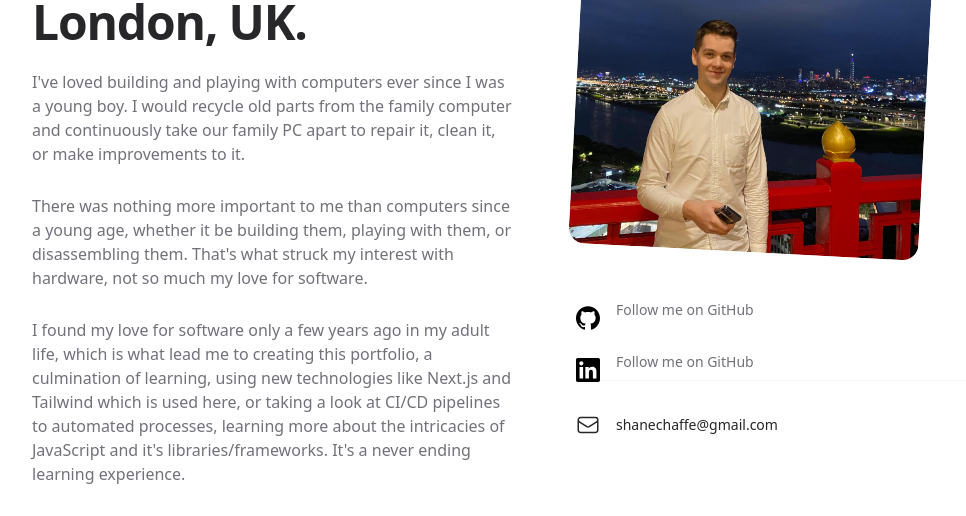
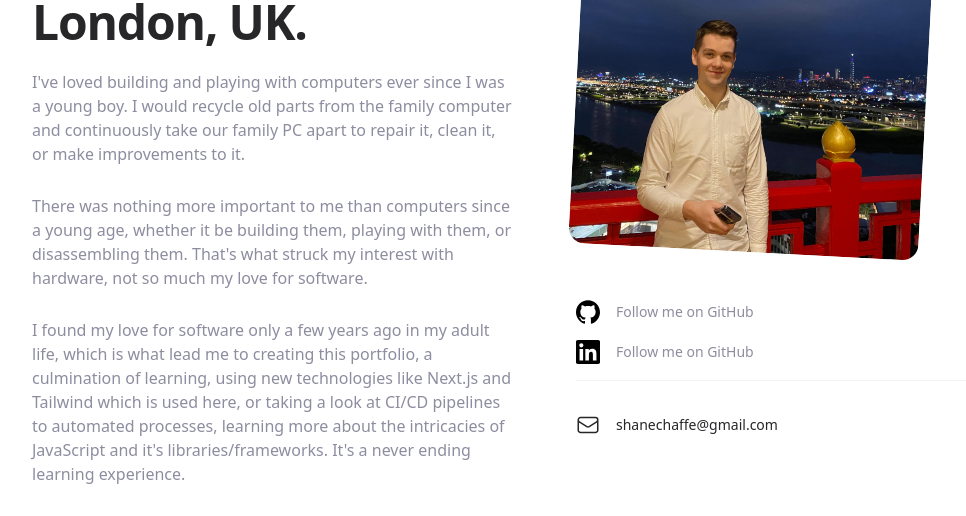
Before and after one commit to Chaffexd/portfolio-updated, a Next.js app: page /about in a window 1280 px wide. Shown: the part 284-800 px from the top of the page, without its empty margins (128-1094 px from the left). Built offline with nearby package versions, Linux system fonts and the light colour scheme.

Commit message:
fixed styling

```diff
--- a/components/about/AboutSocials.js
+++ b/components/about/AboutSocials.js
@@ -9,17 +9,17 @@ const AboutSocials = () => {
         <li className="flex flex-col h-6">
             <Link href={"https://github.com/Chaffexd"} target="_blank" className="flex items-center mb-4 text-sm font-medium text-zinc-800 transition hover:text-teal-500 dark:text-zinc-200 dark:hover:text-teal-500">
                 <GitHubIcon />
-                <p className="ml-4 w-22">Follow me on GitHub</p>
+                <p className="ml-4 w-22 mb-0 dark:text-white dark:hover:text-zinc-400">Follow me on GitHub</p>
             </Link>
             <Link href={"https://www.linkedin.com/in/shane-chaffe/"} target="_blank" className="flex items-center text-sm font-medium text-zinc-800 transition hover:text-teal-500 dark:text-zinc-200 dark:hover:text-teal-500">
                 <LinkedInIcon />
-                <p className="ml-4 w-22">Follow me on GitHub</p>
+                <p className="ml-4 w-22 mb-0 dark:text-white dark:hover:text-zinc-400">Follow me on GitHub</p>
             </Link>
         </li>
         <li className="mt-14 border-t border-zinc-100 pt-8 dark:border-zinc-700/40 flex">
             <a href="mailto:shanechaffe@gmail.com" className="group flex items-center text-sm font-medium text-zinc-800 transition hover:text-teal-500 dark:text-zinc-200 dark:hover:text-teal-500">
                 <MailIcon />
-                <span className="ml-4">shanechaffe@gmail.com</span>
+                <span className="ml-4 mb-0">shanechaffe@gmail.com</span>
             </a>
         </li>
 
--- a/components/about/Intro.js
+++ b/components/about/Intro.js
@@ -3,23 +3,23 @@ import React from "react";
 const Intro = () => {
   return (
     <div className="lg:order-first lg:row-span-2">
-      <h1 className="text-4xl font-bold tracking-tight text-zinc-800 dark:text-zinc-100 sm:text-5xl">
+      <h1 className="text-4xl font-bold tracking-tight text-zinc-800 dark:text-white sm:text-5xl">
         I'm Shane Chaffe, born and raised in London, UK.
       </h1>
-      <div className="mt-6 space-y-7 text-base text-zinc-600 dark:text-zinc-400">
-        <p>
+      <div className="mt-6 space-y-7 text-base text-zinc-600 dark:text-white">
+        <p className="dark:text-zinc-400">
           I've loved building and playing with computers ever since I was a
           young boy. I would recycle old parts from the family computer and
           continuously take our family PC apart to repair it, clean it, or make
           improvements to it.
         </p>
-        <p>
+        <p className="dark:text-zinc-400">
           There was nothing more important to me than computers since a young
           age, whether it be building them, playing with them, or disassembling
           them. That's what struck my interest with hardware, not so much my
           love for software.
         </p>
-        <p>
+        <p className="dark:text-zinc-400">
           I found my love for software only a few years ago in my adult life,
           which is what lead me to creating this portfolio, a culmination of
           learning, using new technologies like Next.js and Tailwind which is
@@ -27,7 +27,7 @@ const Intro = () => {
           learning more about the intricacies of JavaScript and it's
           libraries/frameworks. It's a never ending learning experience.
         </p>
-        <p>
+        <p className="dark:text-zinc-400">
           Today, I'm proudly a Customer Support Engineer at Contentful with an
           extensive background in troubleshooting hardware and software. Soon,
           I'll be a Software Engineer I hope. That's where I'm headed.
--- a/components/article/PostDetail.js
+++ b/components/article/PostDetail.js
@@ -34,16 +34,16 @@ const PostDetail = ({ post }) => {
   return (
     <article>
       <header className="flex flex-col">
-        <button className="mt-6"><Link href={"/articles/"}><LeftChevron /></Link></button>
-        <h1 className="mt-6 text-4xl font-bold text-zinc-800 dark:text-zinc-100 sm:text-5xl">
+        <button className="mt-6 dark:text-white"><Link href={"/articles/"}><LeftChevron /></Link></button>
+        <h1 className="mt-6 text-4xl font-bold text-zinc-800 dark:text-white sm:text-5xl">
           {postTitle}
         </h1>
-        <time className="order-first flex items-center text-base text-zinc-400 dark:text-zinc-500">
+        <time className="order-first flex items-center text-base text-zinc-400 dark:text-white">
           {formattedDate}
         </time>
       </header>
       <div className="mt-8">
-        <Markdown components={customRenderers}>
+        <Markdown components={customRenderers} className="dark:text-white">
           {body}
         </Markdown>
       </div>
--- a/components/homepage/Post.js
+++ b/components/homepage/Post.js
@@ -7,7 +7,7 @@ const Post = ({ posts }) => {
   const pageSlug = posts?.fields.slug;
 
   return (
-    <article className="relative flex flex-col items-start hover:bg-zinc-50 rounded-lg p-8 dark:hover:bg-zinc-800">
+    <article className="relative flex flex-col items-start hover:bg-zinc-50 rounded-lg p-8 dark:hover:bg-zinc-700">
       <time className="relative z-10 order-first mb-3 flex items-center text-sm text-zinc-400 dark:text-zinc-500 pl-3.5">
         <span className="absolute inset-y-0 left-0 flex items-center">
             <span className="h-4 w-0.5 rounded-full bg-zinc-200 dark:bg-zinc-500"></span>
--- a/styles/globals.css
+++ b/styles/globals.css
@@ -30,7 +30,7 @@ h2, h3 {
 
 p {
   margin-bottom: 1rem;
-  color: #71717a;
+  color: #8d8da0;
 }
 
 ol, ul {
```
